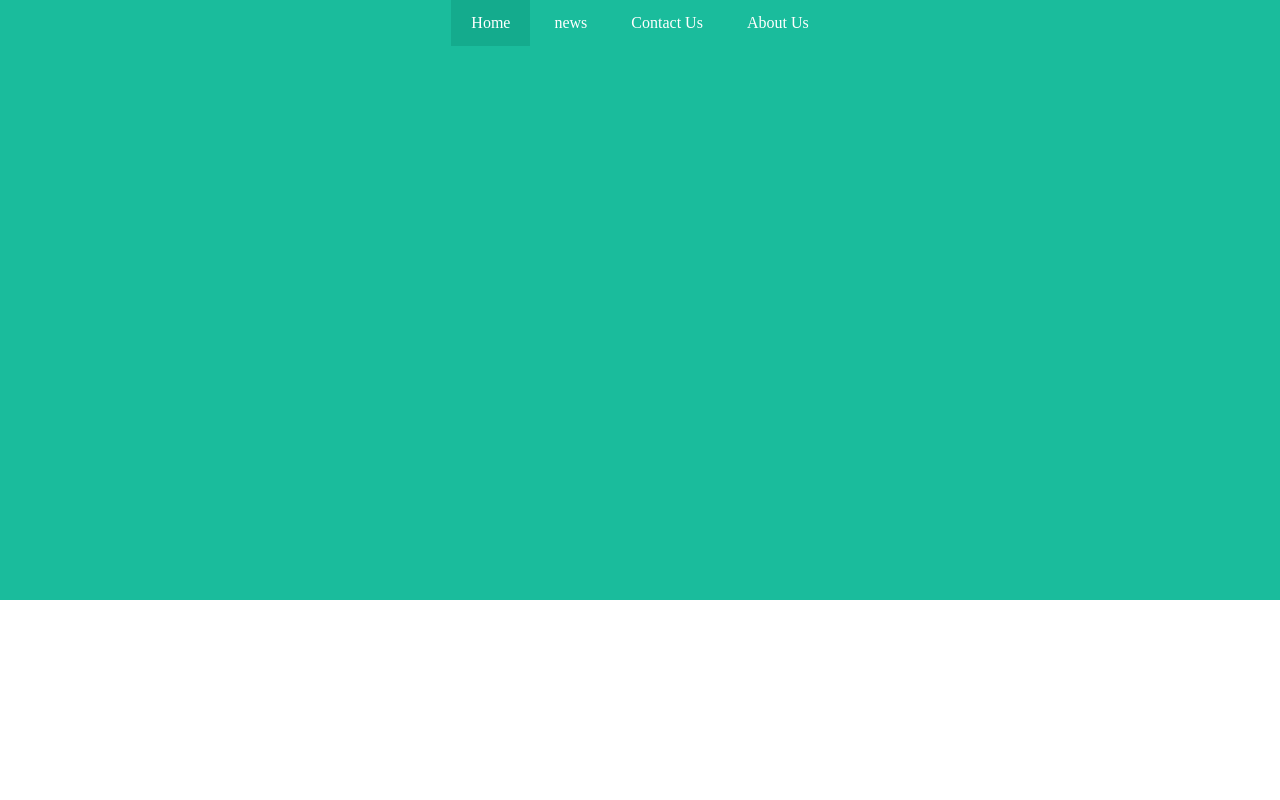
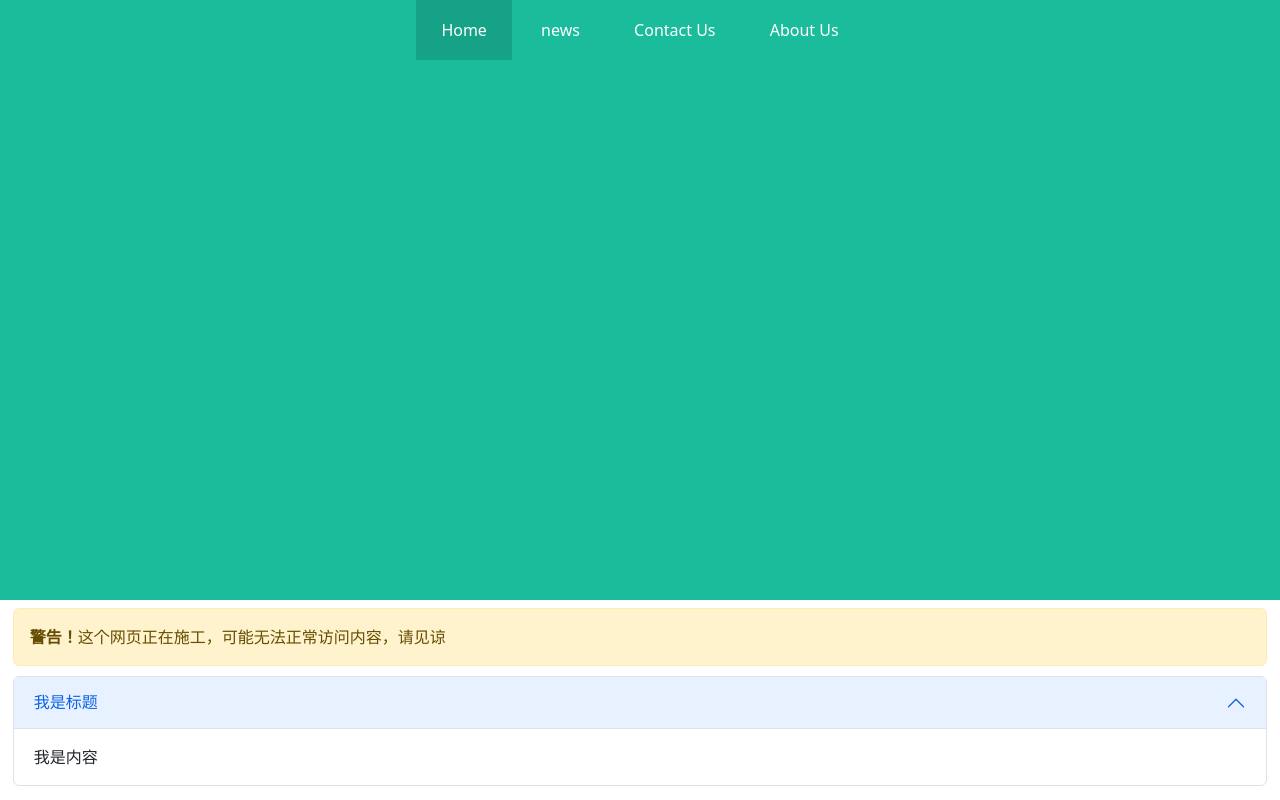
Before and after one commit to helloyork/test, a SvelteKit app: page / in a window 1280 px wide. Built offline with nearby package versions, Linux system fonts and the light colour scheme.

Commit message:
magicConch109

```diff
--- a/package.json
+++ b/package.json
@@ -12,15 +12,19 @@
 		"format": "prettier --plugin-search-dir . --write ."
 	},
 	"devDependencies": {
+		"@popperjs/core": "^2.11.5",
 		"@sveltejs/adapter-auto": "next",
 		"@sveltejs/kit": "next",
 		"@typescript-eslint/eslint-plugin": "^5.45.0",
 		"@typescript-eslint/parser": "^5.45.0",
+		"bootstrap": "^5.2.0",
 		"eslint": "^8.28.0",
 		"eslint-config-prettier": "^8.5.0",
 		"eslint-plugin-svelte3": "^4.0.0",
 		"prettier": "^2.8.0",
 		"prettier-plugin-svelte": "^2.8.1",
+		"rollup-plugin-copy": "^3.4.0",
+		"sass": "^1.56.1",
 		"svelte": "^3.53.1",
 		"svelte-check": "^2.9.2",
 		"svelte-preprocess": "^4.10.7",
@@ -30,6 +34,7 @@
 	},
 	"type": "module",
 	"dependencies": {
+		"bootstrap": "^5.2.3",
 		"sqlite": "^4.1.2",
 		"sqlite3": "^5.1.2"
 	}
--- a/src/app.html
+++ b/src/app.html
@@ -13,11 +13,17 @@
 	<meta charset="utf-8" />
 	<link rel="icon" href="%sveltekit.assets%/favicon.png" />
 	<meta name="viewport" content="width=device-width" />
+	<link href="https://cdn.jsdelivr.net/npm/bootstrap@5.0.2/dist/css/bootstrap.min.css" rel="stylesheet"
+		integrity="sha384-EVSTQN3/azprG1Anm3QDgpJLIm9Nao0Yz1ztcQTwFspd3yD65VohhpuuCOmLASjC" crossorigin="anonymous">
+	<script src="https://cdn.jsdelivr.net/npm/bootstrap@5.0.2/dist/js/bootstrap.bundle.min.js"
+		integrity="sha384-MrcW6ZMFYlzcLA8Nl+NtUVF0sA7MsXsP1UyJoMp4YLEuNSfAP+JcXn/tWtIaxVXM"
+		crossorigin="anonymous"></script>
 	%sveltekit.head%
 </head>
 
 <body>
 	<div style="display: contents">%sveltekit.body%</div>
+
 </body>
 
 </html>
--- /dev/null
+++ b/src/app.scss
@@ -0,0 +1,34 @@
+/* Write your global styles here, in SCSS syntax. Variables and mixins from the src/variables.scss file are available here without importing */ /* Import only what you need from Bootstrap */
+@import 'bootstrap/scss/root';
+@import 'bootstrap/scss/reboot';
+@import 'bootstrap/scss/type';
+@import 'bootstrap/scss/images';
+@import 'bootstrap/scss/containers';
+@import 'bootstrap/scss/grid';
+@import 'bootstrap/scss/tables';
+@import 'bootstrap/scss/forms';
+@import 'bootstrap/scss/buttons';
+@import 'bootstrap/scss/transitions';
+@import 'bootstrap/scss/dropdown';
+@import 'bootstrap/scss/button-group';
+@import 'bootstrap/scss/nav';
+@import 'bootstrap/scss/navbar';
+@import 'bootstrap/scss/card';
+@import 'bootstrap/scss/accordion';
+@import 'bootstrap/scss/breadcrumb';
+@import 'bootstrap/scss/pagination';
+@import 'bootstrap/scss/badge';
+@import 'bootstrap/scss/alert';
+@import 'bootstrap/scss/progress';
+@import 'bootstrap/scss/list-group';
+@import 'bootstrap/scss/close';
+@import 'bootstrap/scss/toasts';
+@import 'bootstrap/scss/modal';
+@import 'bootstrap/scss/tooltip';
+@import 'bootstrap/scss/popover';
+@import 'bootstrap/scss/carousel';
+@import 'bootstrap/scss/spinners';
+@import 'bootstrap/scss/offcanvas';
+@import 'bootstrap/scss/placeholders';
+@import 'bootstrap/scss/helpers';
+@import 'bootstrap/scss/utilities/api';
--- a/src/routes/+layout.svelte
+++ b/src/routes/+layout.svelte
@@ -1,9 +1,15 @@
-<dev style="text-align:center;"><ul id="header">
+<script>
+	import '../app.scss';
+</script>
+
+<dev style="text-align:center;"
+	><ul id="header">
 		<li id="header-element"><a class="active" href="#home">Home</a></li>
 		<li id="header-element"><a href="#news">news</a></li>
 		<li id="header-element"><a href="#contact">Contact Us</a></li>
 		<li id="header-element"><a href="#about">About Us</a></li>
-</ul></dev>
+	</ul></dev
+>
 <slot />
 
 <style type="text/css">
@@ -18,23 +24,23 @@
 		position: fixed;
 	}
 	#header-element {
-        display:inline-block;
+		display: inline-block;
 	}
 	#header-element a {
 		display: block;
 		color: white;
 		text-align: center;
-		padding: 14px 20px;
+		padding: 18px 25px;
 		text-decoration: none;
 		font-weight: 100;
 	}
 	#header-element a:hover:not(.active) {
-		background-color: #1fc7a5;
-	}
-    #header-element .active:hover {
-		background-color: #1ca68b;
+		background-color: #ffffff0e;
 	}
 	.active {
-		background-color: #14ab8d;
+		background-color: rgba(0, 0, 0, 0.136);
+	}
+	.active:hover {
+		background-color: rgba(0, 0, 0, 0.053);
 	}
 </style>
--- a/src/routes/+page.svelte
+++ b/src/routes/+page.svelte
@@ -1,7 +1,40 @@
+<script>
+</script>
+
 <title>Magic Conch!</title>
+
 <dev>
+	<!-- svelte-ignore a11y-missing-content -->
 	<h5 id="banner" />
 </dev>
+<div class="alert alert-warning" role="alert" style="width:98%;margin:auto;">
+	<strong>警告！</strong>这个网页正在施工，可能无法正常访问内容，请见谅
+</div>
+
+<div class="accordion" id="accordionExample" style="padding-top:10px;width:98%;margin:auto;">
+	<div class="accordion-item">
+		<h2 class="accordion-header" id="headingOne">
+			<button
+				class="accordion-button"
+				type="button"
+				data-bs-toggle="collapse"
+				data-bs-target="#collapseOne"
+				aria-expanded="true"
+				aria-controls="collapseOne"
+			>
+				我是标题
+			</button>
+		</h2>
+		<div
+			id="collapseOne"
+			class="accordion-collapse collapse show"
+			aria-labelledby="headingOne"
+			data-bs-parent="#accordionExample"
+		>
+			<div class="accordion-body">我是内容</div>
+		</div>
+	</div>
+</div>
 
 <style type="text/css">
 	#banner {
--- /dev/null
+++ b/src/variables.scss
@@ -0,0 +1,6 @@
+/* Variables and mixins declared here will be available in all other SCSS files */
+@import 'bootstrap/scss/functions'; /* Override Bootstrap's variables here */
+@import 'bootstrap/scss/variables';
+@import 'bootstrap/scss/maps';
+@import 'bootstrap/scss/mixins';
+@import 'bootstrap/scss/utilities';
--- a/svelte.config.js
+++ b/svelte.config.js
@@ -5,7 +5,13 @@
 const config = {
 	// Consult https://github.com/sveltejs/svelte-preprocess
 	// for more information about preprocessors
-	preprocess: preprocess(),
+	preprocess: [
+		preprocess({
+			scss: {
+				prependData: '@use "src/variables.scss" as *;'
+			}
+		})
+	],
 
 	kit: {
 		adapter: adapter()
--- a/vite.config.js
+++ b/vite.config.js
@@ -2,7 +2,15 @@
 
 /** @type {import('vite').UserConfig} */
 const config = {
-	plugins: [sveltekit()]
+	plugins: [sveltekit()],
+
+	css: {
+		preprocessorOptions: {
+			scss: {
+				additionalData: '@use "src/variables.scss" as *;'
+			}
+		}
+	}
 };
 
 export default config;
```
Also changed, not shown: 2 other files (tests, documents, lock files or other folders). Lines whose indentation alone changed are shown as unchanged.
